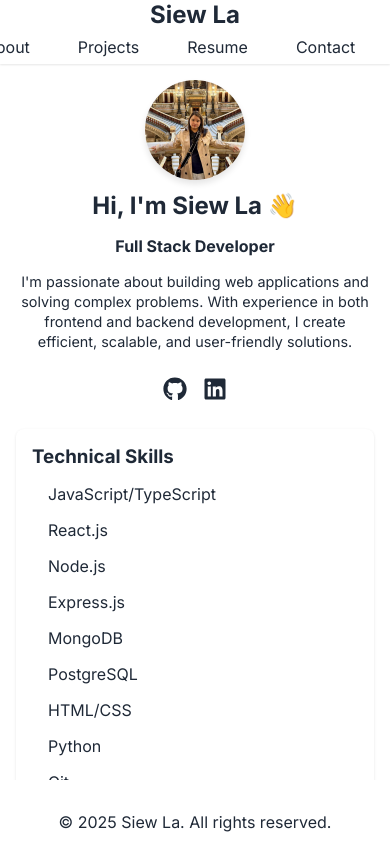
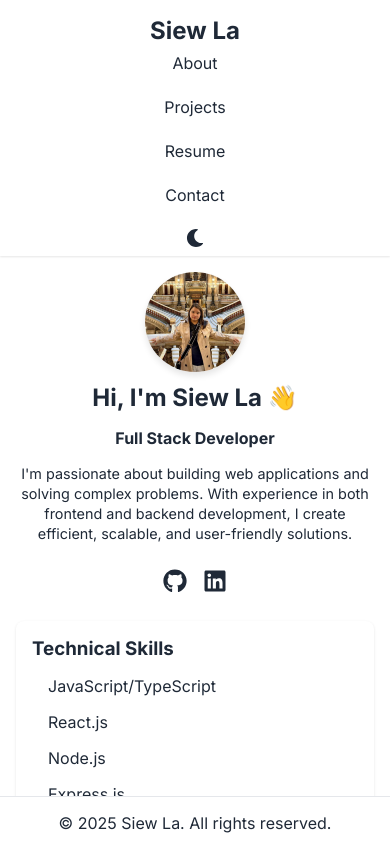
Before and after one commit to siewla/siewla.dev, a Next.js app: page / in a window 390 px wide. Shown: the top 844 px of the page. Built offline with nearby package versions, Linux system fonts and the light colour scheme.

Commit message:
fix more css

```diff
--- a/src/app/contact/page.tsx
+++ b/src/app/contact/page.tsx
@@ -5,9 +5,8 @@ export default function Contact() {
   return (
     <Layout>
       <div className="container">
-        <div className="contact-container fade-in-up" style={{ animationDelay: '0.1s' }}>
+        <div className="contact-container">
           <h1 className="heading">Get in Touch</h1>
-
           <div className="contact-methods">
             <div className="contact-item">
               <FaEnvelope className="contact-icon" size={24} />
--- a/src/app/globals.css
+++ b/src/app/globals.css
@@ -27,7 +27,6 @@ body {
   background-color: var(--background);
   color: var(--text);
   height: 100vh;
-  overflow: hidden;
 }
 
 /* Theme Settings */
@@ -54,21 +53,6 @@ body {
   --tag-background: var(--tag-background-dark);
 }
 
-/* Animations */
-@keyframes fadeInUp {
-  from {
-    opacity: 0;
-    transform: translateY(20px);
-  }
-  to {
-    opacity: 1;
-    transform: translateY(0);
-  }
-}
-
-.fade-in-up {
-  /* animation: fadeInUp 1s ease-out forwards; */
-}
 
 /* Layout */
 .container {
@@ -82,11 +66,10 @@ body {
 }
 
 .main {
-  padding-top: 4rem;
-  height: calc(100vh - 4rem);
+  padding-top: 5rem;
+  height: calc(100vh - 5rem - 48px);
   display: flex;
   flex-direction: column;
-  overflow: hidden;
 }
 
 /* Navigation */
@@ -100,13 +83,13 @@ body {
   backdrop-filter: blur(8px);
   box-shadow: 0 1px 2px rgba(0, 0, 0, 0.1);
   z-index: 50;
-  height: 4rem;
+  height: 5rem;
 }
 
 .nav-content {
   max-width: 1280px;
   margin: 0 auto;
-  padding: 0 1rem;
+  padding: 1rem;
   display: flex;
   justify-content: space-between;
   align-items: center;
@@ -545,6 +528,17 @@ body {
   gap: 1rem;
 }
 
+.footer {
+  position: fixed;
+  bottom: 0;
+  width: 100%;
+  padding: 1rem;
+  text-align: center;
+  height: 48px;
+  background-color: var(--background);
+  border-top: 1px solid var(--border-color);
+}
+
 /* Responsive Design */
 @media (max-width: 1024px) {
   .projects-grid {
@@ -585,4 +579,19 @@ body {
   .projects-grid {
     grid-template-columns: 1fr;
   }
+
+  .nav {
+    height: 256px;
+  }
+
+  .nav-links {
+    flex-direction: column;
+    gap: 8px;
+  }
+
+  .main {
+    margin-top: 256px;
+    padding-top: 0;
+    height: calc(100vh - 256px);
+  }
 }
--- a/src/app/projects/page.tsx
+++ b/src/app/projects/page.tsx
@@ -73,13 +73,12 @@ export default function Projects() {
   return (
     <Layout>
       <div className="container">
-        <h1 className="heading fade-in-up" style={{ animationDelay: '0.1s' }}>Projects</h1>
+        <h1 className="heading">Projects</h1>
         <div className="projects-grid">
           {projects.map((project, index) => (
             <div
               key={project.title}
-              className="project-card fade-in-up"
-              style={{ animationDelay: `${(index + 1) * 0.1}s` }}
+              className="project-card"
             >
               <div className="project-image">
                 <Image
--- a/src/components/Layout.tsx
+++ b/src/components/Layout.tsx
@@ -51,7 +51,7 @@ const Layout = ({ children }: LayoutProps) => {
         {children}
       </main>
 
-      <footer className="container" style={{ padding: '2rem 0', textAlign: 'center' }}>
+      <footer className="footer">
         <p>© {new Date().getFullYear()} Siew La. All rights reserved.</p>
       </footer>
     </div>
```
